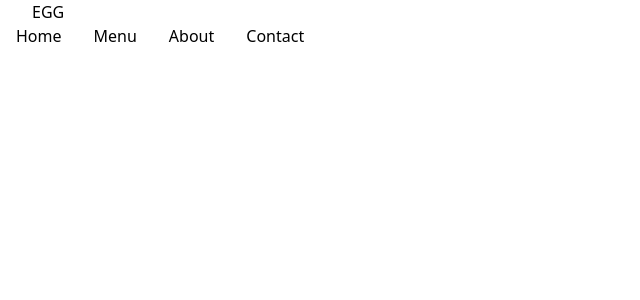
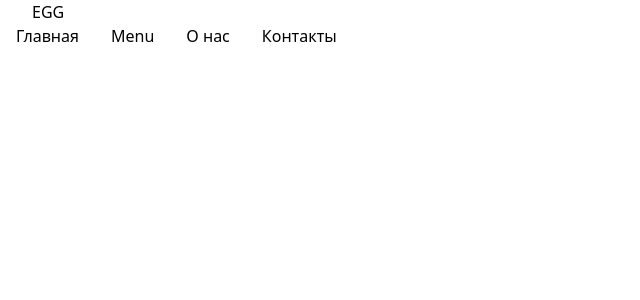
Before and after one commit to Oinari-Shinto/react-camera-app, a React (Create React App) app: page / in a window 1280 px wide. Shown: the top 300 px of the page, without its empty margins (0-640 px from the left). Built offline with nearby package versions, Linux system fonts and the light colour scheme.

Commit message:
update text menu bar

```diff
--- a/src/components/Navbar.js
+++ b/src/components/Navbar.js
@@ -13,10 +13,10 @@ const NavBar = () => {
             </svg>
             </div>
             <div className="pr-8 md:block hidden">
-                <Link className="p-4" to='/'>Home</Link>
+                <Link className="p-4" to='/'>Главная</Link>
                 <Link className="p-4" to='/menu'>Menu</Link>
-                <Link className="p-4" to='/about'>About</Link>
-                <Link className="p-4" to='/contact'>Contact</Link>
+                <Link className="p-4" to='/about'>О нас</Link>
+                <Link className="p-4" to='/contact'>Контакты</Link>
             </div>
         </nav>
     )
```
